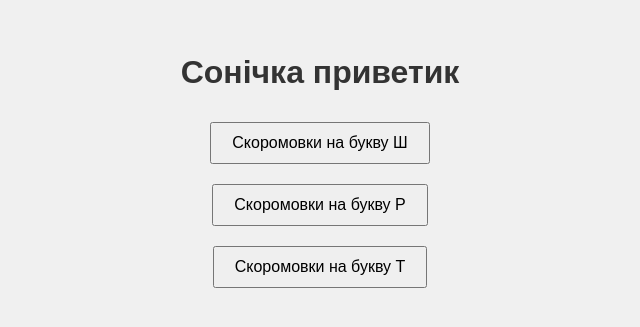
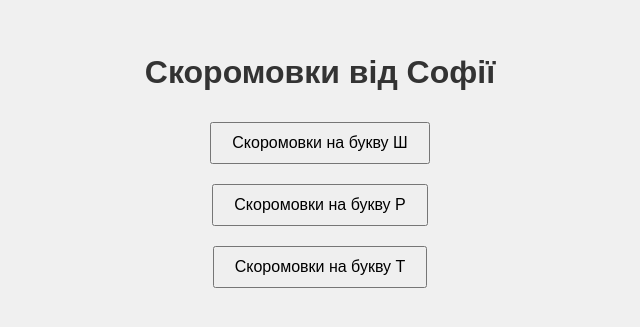
Before and after one commit to ronelinolk/scoromovku, a plain HTML site: page index.html in a window 1280 px wide. Shown: the part 227-554 px from the top of the page, without its empty margins (320-960 px from the left). Drawn offline with Linux system fonts and the light colour scheme.

Commit message:
index.html

```diff
--- a/index.html
+++ b/index.html
@@ -26,7 +26,7 @@
     </style>
 </head>
 <body>
-    <h1>Сонічка приветик</h1>
+    <h1>Скоромовки від Софії</h1>
     <button onclick="showTongueTwister('Ш')">Скоромовки на букву Ш</button>
     <button onclick="showTongueTwister('Р')">Скоромовки на букву Р</button>
     <button onclick="showTongueTwister('Т')">Скоромовки на букву Т</button>
```
